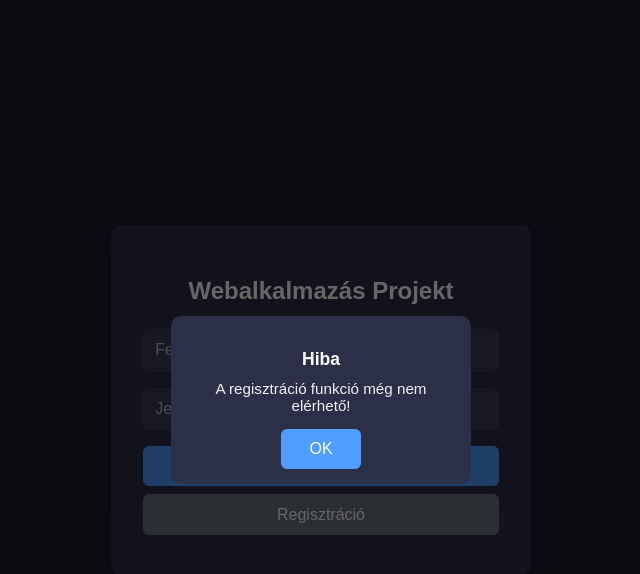
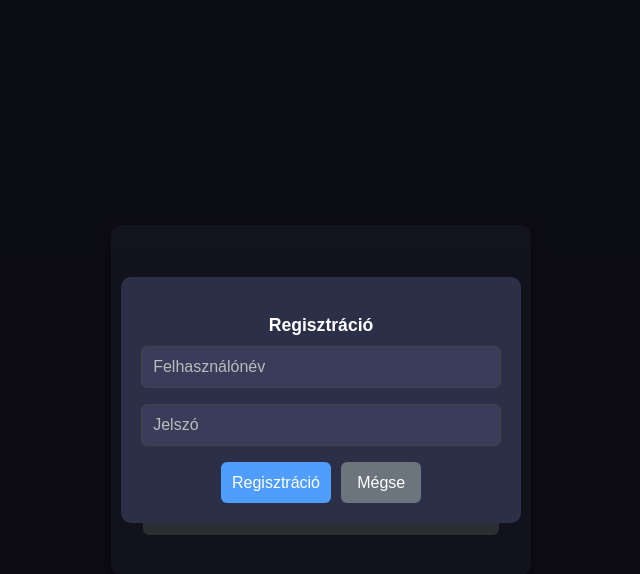
Before and after one commit to loerken/webalkalmazas_projekt, a plain HTML site: page frontend/index.html in a window 1280 px wide. Both pictures are taken after a click on the button "Regisztráció". Shown: the whole page, without its empty margins (319-959 px from the left). Drawn offline with Linux system fonts and the light colour scheme.

Commit message:
Regisztrációs modál hozzáadása

```diff
--- a/frontend/index.html
+++ b/frontend/index.html
@@ -12,7 +12,7 @@
     <input type="text" id="username" placeholder="Felhasználónév" />
     <input type="password" id="password" placeholder="Jelszó" />
     <button onclick="login()">Belépés</button>
-    <button class="secondary" onclick="register()">Regisztráció</button>
+    <button class="secondary" onclick="openRegisterModal()">Regisztráció</button>
   </div>
 
   <!-- Hiba modál -->
@@ -26,6 +26,19 @@
     </div>
   </div>
 
+  <!-- Regisztráció modál -->
+  <div id="registerModal" class="modal hidden">
+    <div class="modal-content">
+      <h3>Regisztráció</h3>
+      <input type="text" id="registerUsername" placeholder="Felhasználónév" />
+      <input type="password" id="registerPassword" placeholder="Jelszó" />
+      <div class="modal-buttons">
+        <button onclick="registerUser()">Regisztráció</button>
+        <button onclick="closeRegisterModal()" class="secondary">Mégse</button>
+      </div>
+    </div>
+  </div>
+
   <script src="js/index.js"></script>
 </body>
 </html>
--- a/frontend/js/index.js
+++ b/frontend/js/index.js
@@ -1,13 +1,17 @@
 function login() {
-  const user = document.getElementById("username").value;
-  const pass = document.getElementById("password").value;
+  const user = document.getElementById("username").value.trim();
+  const pass = document.getElementById("password").value.trim();
 
   if (!user || !pass) {
     showError("A felhasználónév és jelszó nem maradhat üresen!");
     return;
   }
 
-  if (user == 'teszt' && pass == 'teszt') {
+  const users = JSON.parse(localStorage.getItem("users") || "[]");
+
+  const validUser = users.find(u => u.username === user && u.password === pass);
+
+  if (validUser || (user === 'teszt' && pass === 'teszt')) {
     window.location.href = "notes.html";
   } else {
     showError("Felhasználónév vagy jelszó nem megfelelő!");
@@ -23,6 +27,35 @@ function closeErrorModal() {
   document.getElementById("errorModal").classList.add("hidden");
 }
 
-function register() {
-  showError("A regisztráció funkció még nem elérhető!");
+function openRegisterModal() {
+  document.getElementById("registerUsername").value = "";
+  document.getElementById("registerPassword").value = "";
+  document.getElementById("registerModal").classList.remove("hidden");
 }
+
+function closeRegisterModal() {
+  document.getElementById("registerModal").classList.add("hidden");
+}
+
+function registerUser() {
+  const username = document.getElementById("registerUsername").value.trim();
+  const password = document.getElementById("registerPassword").value.trim();
+
+  if (!username || !password) {
+    showError("A felhasználónév és jelszó nem lehet üres!");
+    return;
+  }
+
+  const users = JSON.parse(localStorage.getItem("users") || "[]");
+
+  const userExists = users.some(u => u.username === username);
+  if (userExists) {
+    showError("Ez a felhasználónév már foglalt!");
+    return;
+  }
+
+  users.push({ username, password });
+  localStorage.setItem("users", JSON.stringify(users));
+  closeRegisterModal();
+  showError("Sikeres regisztráció! Most már bejelentkezhetsz.");
+}
```
Also changed, not shown: 1 other file. Lines whose indentation alone changed are shown as unchanged.
